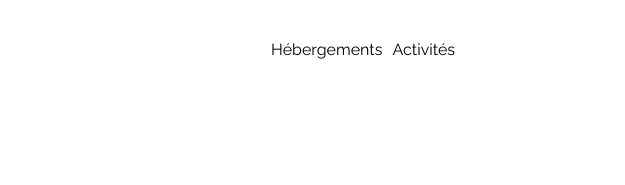
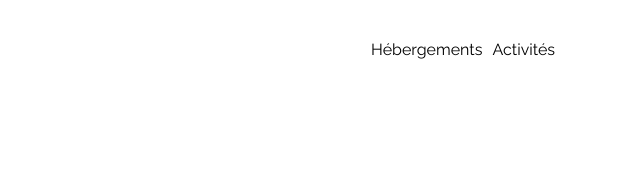
Before and after one commit to meidhi14/OpenClassroomsProjet2-master, a plain HTML site: page index.html in a window 1280 px wide. Shown: the top 185 px of the page, 655-1280 px from the left. Drawn offline with Linux system fonts and the light colour scheme.

Commit message:
modif padding menu header

```diff
--- a/style.css
+++ b/style.css
@@ -53,7 +53,6 @@ header {
     margin-right: 20px;
     display: flex;
     list-style-type: none;
-    padding-right: 100px;
 }
 
 .menuHeader ul {
```
